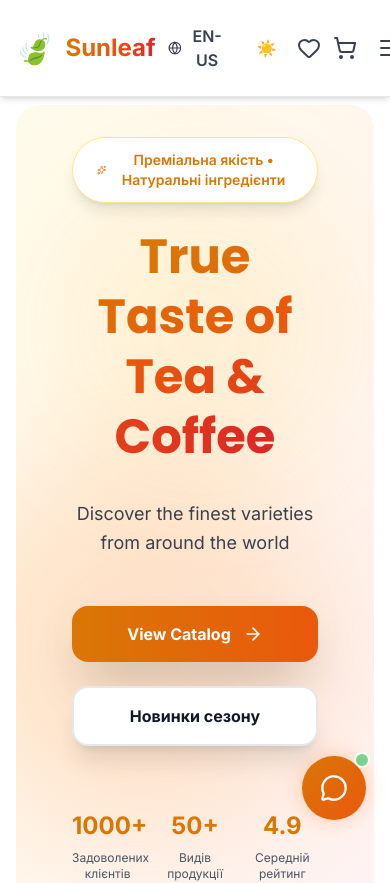
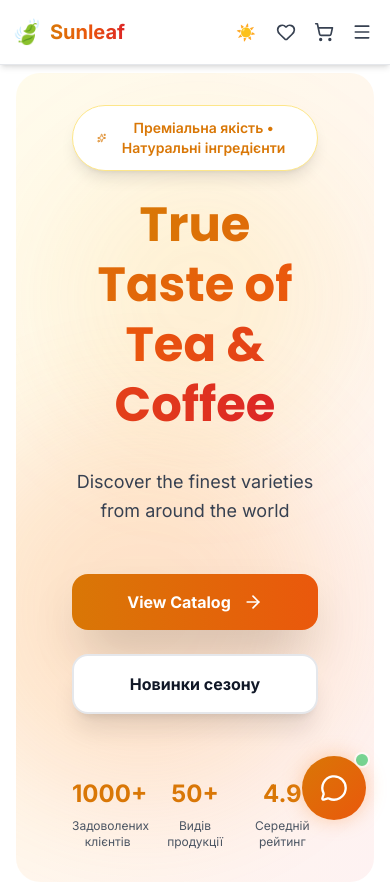
Before and after one commit to kum1ho/sunleaf-ecommerce, a React (Vite) app in the folder packages/frontend/: page / in a window 390 px wide. Shown: the top 883 px of the page. Built offline with nearby package versions, Linux system fonts and the light colour scheme.

Commit message:
fix: optimize mobile header layout for small screens

```diff
--- a/packages/frontend/src/components/Header.tsx
+++ b/packages/frontend/src/components/Header.tsx
@@ -20,18 +20,18 @@ export default function Header() {
 
   return (
     <header className="sticky top-0 z-50 bg-white/95 dark:bg-gray-900/95 backdrop-blur-md shadow-md border-b border-gray-200 dark:border-gray-800">
-      <nav className="container mx-auto px-4 py-4 max-w-7xl">
-        <div className="flex items-center justify-between">
+      <nav className="container mx-auto px-3 sm:px-4 py-3 sm:py-4 max-w-7xl">
+        <div className="flex items-center justify-between gap-2">
           {/* Logo */}
-          <Link to="/" className="flex items-center gap-3 group">
+          <Link to="/" className="flex items-center gap-2 group shrink-0">
             <motion.div
               whileHover={{ rotate: 360 }}
               transition={{ duration: 0.6 }}
-              className="text-3xl"
+              className="text-2xl sm:text-3xl"
             >
               🍃
             </motion.div>
-            <span className="text-2xl font-bold bg-gradient-to-r from-amber-600 via-orange-600 to-red-600 dark:from-amber-400 dark:via-orange-400 dark:to-red-400 bg-clip-text text-transparent">
+            <span className="text-xl sm:text-2xl font-bold bg-gradient-to-r from-amber-600 via-orange-600 to-red-600 dark:from-amber-400 dark:via-orange-400 dark:to-red-400 bg-clip-text text-transparent">
               Sunleaf
             </span>
           </Link>
@@ -162,23 +162,25 @@ export default function Header() {
           </div>
 
           {/* Mobile Menu Button */}
-          <div className="md:hidden flex items-center gap-3">
-            <LanguageSwitcher />
+          <div className="md:hidden flex items-center gap-1.5 sm:gap-2">
+            <div className="hidden xs:block">
+              <LanguageSwitcher />
+            </div>
             <ThemeToggle />
 
-            <Link to="/wishlist" className="relative">
-              <Heart className="w-6 h-6 text-gray-700 dark:text-gray-300" />
+            <Link to="/wishlist" className="relative p-1.5 sm:p-2">
+              <Heart className="w-5 h-5 sm:w-6 sm:h-6 text-gray-700 dark:text-gray-300" />
               {wishlistItems.length > 0 && (
-                <span className="absolute -top-1 -right-1 bg-pink-500 text-white text-xs font-bold rounded-full w-5 h-5 flex items-center justify-center">
+                <span className="absolute -top-0.5 -right-0.5 bg-pink-500 text-white text-xs font-bold rounded-full w-4 h-4 sm:w-5 sm:h-5 flex items-center justify-center text-[10px] sm:text-xs">
                   {wishlistItems.length}
                 </span>
               )}
             </Link>
 
-            <Link to="/cart" className="relative">
-              <ShoppingCart className="w-6 h-6 text-gray-700 dark:text-gray-300" />
+            <Link to="/cart" className="relative p-1.5 sm:p-2">
+              <ShoppingCart className="w-5 h-5 sm:w-6 sm:h-6 text-gray-700 dark:text-gray-300" />
               {cartItemsCount > 0 && (
-                <span className="absolute -top-1 -right-1 bg-red-500 text-white text-xs font-bold rounded-full w-5 h-5 flex items-center justify-center">
+                <span className="absolute -top-0.5 -right-0.5 bg-red-500 text-white text-xs font-bold rounded-full w-4 h-4 sm:w-5 sm:h-5 flex items-center justify-center text-[10px] sm:text-xs">
                   {cartItemsCount}
                 </span>
               )}
@@ -186,13 +188,13 @@ export default function Header() {
 
             <button
               onClick={() => setMobileMenuOpen(!mobileMenuOpen)}
-              className="p-2 rounded-lg hover:bg-gray-100 dark:hover:bg-gray-800 transition-colors"
+              className="p-1.5 sm:p-2 rounded-lg hover:bg-gray-100 dark:hover:bg-gray-800 transition-colors"
               aria-label="Menu"
             >
               {mobileMenuOpen ? (
-                <X className="w-6 h-6 text-gray-700 dark:text-gray-300" />
+                <X className="w-5 h-5 sm:w-6 sm:h-6 text-gray-700 dark:text-gray-300" />
               ) : (
-                <Menu className="w-6 h-6 text-gray-700 dark:text-gray-300" />
+                <Menu className="w-5 h-5 sm:w-6 sm:h-6 text-gray-700 dark:text-gray-300" />
               )}
             </button>
           </div>
--- a/packages/frontend/src/components/LanguageSwitcher.tsx
+++ b/packages/frontend/src/components/LanguageSwitcher.tsx
@@ -12,28 +12,28 @@ export default function LanguageSwitcher() {
 
   return (
     <div className="relative group">
-      <button className="flex items-center gap-2 px-3 py-2 rounded-xl bg-white/10 dark:bg-gray-800/50 hover:bg-white/20 dark:hover:bg-gray-700/50 transition-all text-gray-700 dark:text-gray-200">
-        <Globe className="w-5 h-5" />
-        <span className="font-semibold uppercase">{i18n.language}</span>
+      <button className="flex items-center gap-1.5 sm:gap-2 px-2 sm:px-3 py-1.5 sm:py-2 rounded-lg sm:rounded-xl bg-white/10 dark:bg-gray-800/50 hover:bg-white/20 dark:hover:bg-gray-700/50 transition-all text-gray-700 dark:text-gray-200">
+        <Globe className="w-4 h-4 sm:w-5 sm:h-5" />
+        <span className="font-semibold uppercase text-xs sm:text-sm">{i18n.language}</span>
       </button>
 
       <motion.div
         initial={{ opacity: 0, y: -10 }}
         whileHover={{ opacity: 1, y: 0 }}
-        className="absolute right-0 mt-2 w-32 bg-white dark:bg-gray-800 rounded-xl shadow-xl border border-gray-200 dark:border-gray-700 overflow-hidden opacity-0 group-hover:opacity-100 transition-opacity z-50"
+        className="absolute right-0 mt-2 w-28 sm:w-32 bg-white dark:bg-gray-800 rounded-xl shadow-xl border border-gray-200 dark:border-gray-700 overflow-hidden opacity-0 group-hover:opacity-100 transition-opacity z-50"
       >
         {languages.map((lang) => (
           <button
             key={lang.code}
             onClick={() => i18n.changeLanguage(lang.code)}
-            className={`w-full px-4 py-3 flex items-center gap-3 hover:bg-gray-100 dark:hover:bg-gray-700 transition-colors ${
+            className={`w-full px-3 sm:px-4 py-2 sm:py-3 flex items-center gap-2 sm:gap-3 hover:bg-gray-100 dark:hover:bg-gray-700 transition-colors ${
               i18n.language === lang.code
                 ? 'bg-primary-50 dark:bg-primary-900/20 text-primary-600 dark:text-primary-400'
                 : 'text-gray-700 dark:text-gray-200'
             }`}
           >
-            <span className="text-2xl">{lang.flag}</span>
-            <span className="font-semibold">{lang.name}</span>
+            <span className="text-xl sm:text-2xl">{lang.flag}</span>
+            <span className="font-semibold text-xs sm:text-sm">{lang.name}</span>
           </button>
         ))}
       </motion.div>
```
